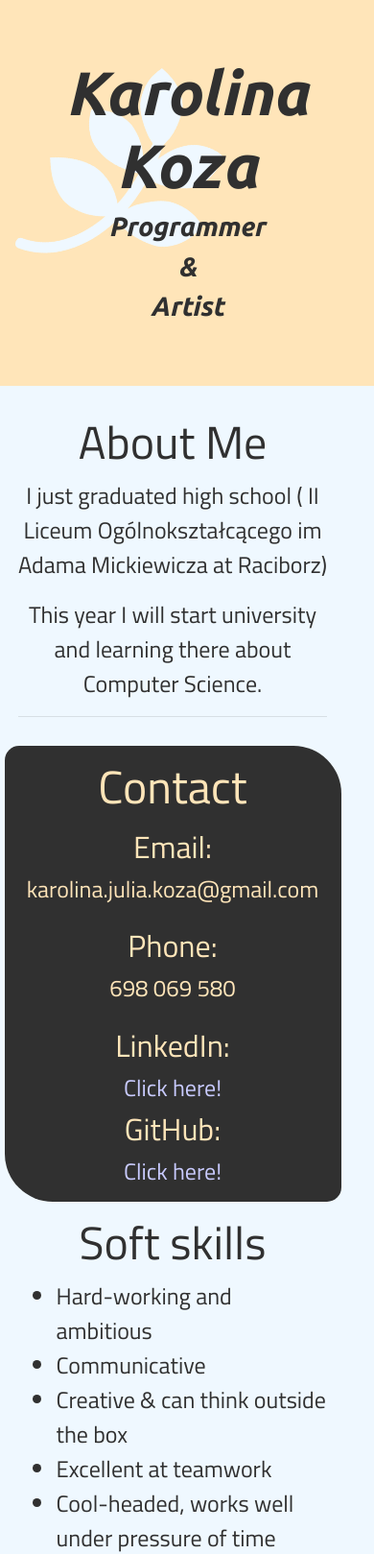
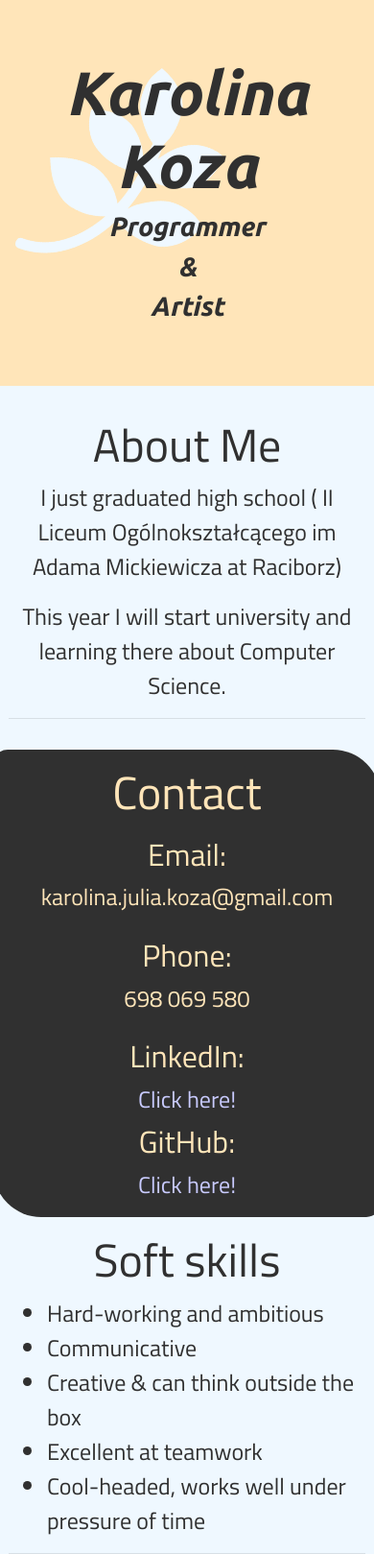
Before and after one commit to Pluszka/Personal-website, a Flask app: page / in a window 390 px wide. Shown: the part 57-1676 px from the top of the page at 96% size. Run offline with Flask 2, Linux system fonts and the light colour scheme; some libraries are stand-ins or nearby versions.

Commit message:
black container fixed (margin)

```diff
--- a/static/css/styles.css
+++ b/static/css/styles.css
@@ -30,7 +30,6 @@ li {
 
 body {
     margin: 0 auto;
-    max-width: 750px;
     padding: 2rem;
     border-radius: 6px;
     overflow-x: hidden;
@@ -68,7 +67,7 @@ body {
 /* about */
 
 #about {
-    margin: 2% 5%;
+    margin: 2%;
 }
 
 #about .black {
@@ -86,7 +85,6 @@ body {
 }
 
 .row {
-    max-width: 100%;
     font-family: 'Titillium Web';
 }
 
@@ -166,6 +164,10 @@ footer .row {
 
 @media all and (max-width:800px)
 {
+    #about black {
+        text-align: center;
+    }
+
     #about h3 {
         font-size: 3rem;
     }
@@ -181,4 +183,5 @@ footer .row {
     #programming {
         margin-bottom: 30%;
     }
+
 }
```
